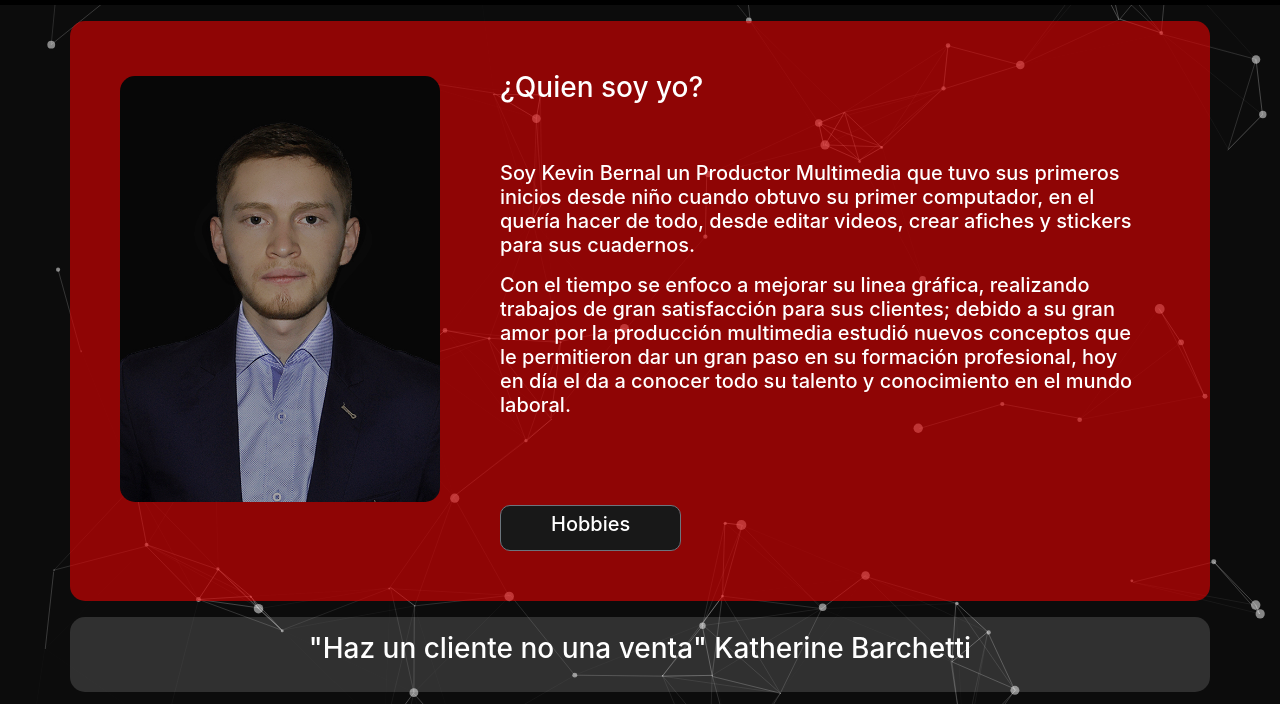
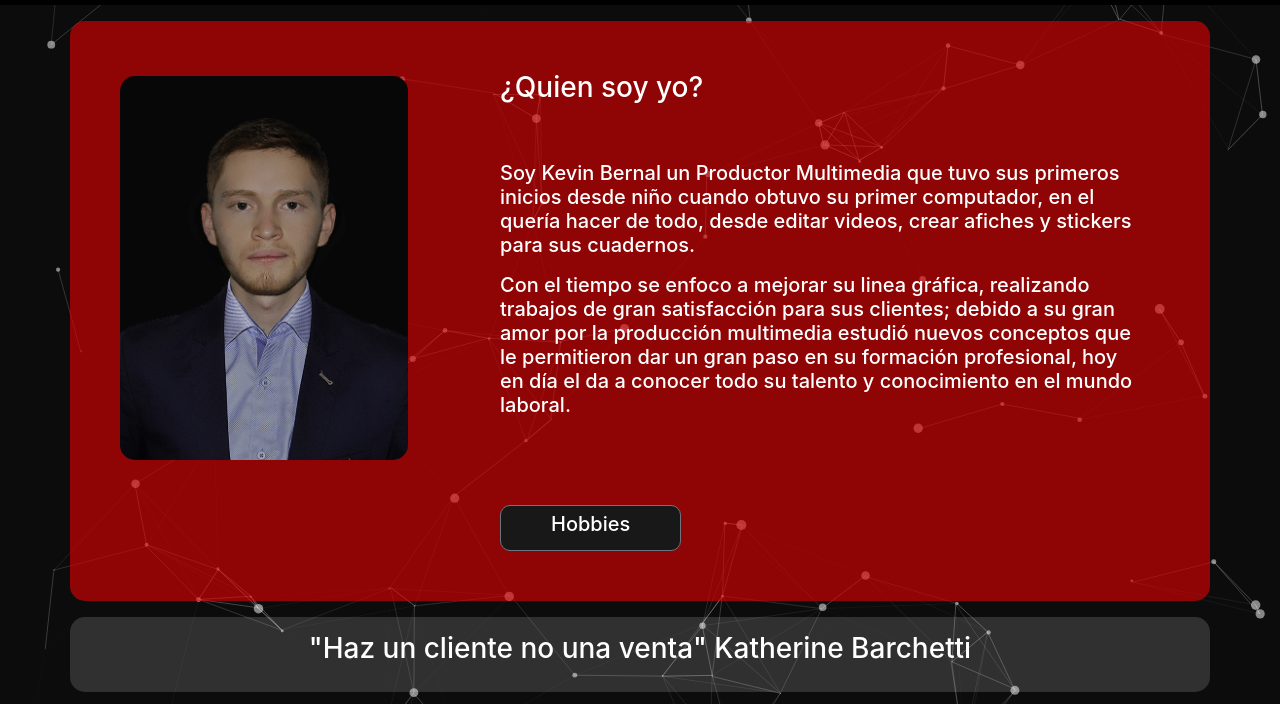
Before and after one commit to Portafolio-web/Mayaks, a plain HTML site: page index.html in a window 1280 px wide. Shown: the part 96-800 px from the top of the page. Drawn offline with nearby package versions, Linux system fonts and the light colour scheme; animation ran at ten frames a second.

Commit message:
Update index.html

```diff
--- a/index.html
+++ b/index.html
@@ -70,7 +70,7 @@
 <div class="container panel3" style="background-color: hsla(   0turn , 100% ,45% , 0.6 );">
   <div class="row">
     <div class="col-sm-4" style="padding-top: 5px; padding-left: 50px; padding-right: 50px; padding-bottom: 50px;">
-<img src="img/Fotografía3X4V2.jpg" style="width: 20rem;" style="border-radius: 50px; padding-bottom: 60px; margin-bottom: 60px;">
+<img src="img/Fotografía3X4V2.jpg" style="width: 18rem;" style="border-radius: 50px; padding-bottom: 60px; margin-bottom: 60px;">
 <br></br>
 <p></p>
 </div>
```
